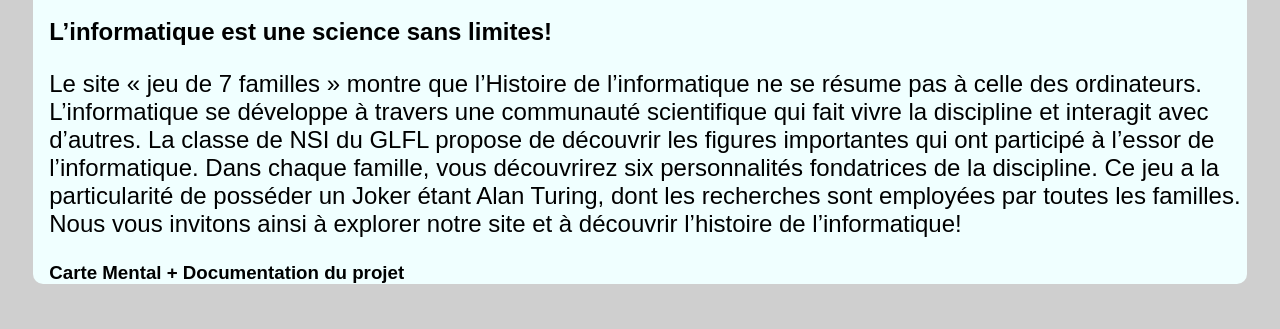
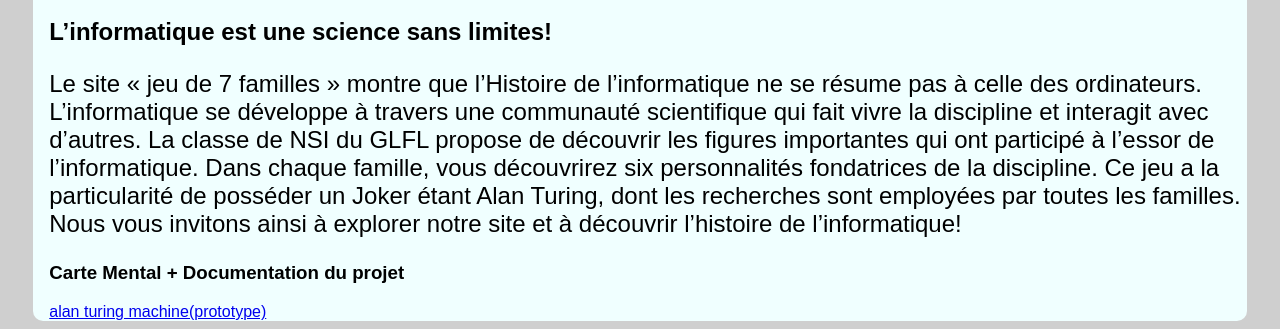
Before and after one commit to zouhair-bit/les-7-familles, a plain HTML site: page index.html in a window 1280 px wide. Shown: the part 584-913 px from the top of the page. Before the commit the page ends 887 px from the top, so only its background shows below. Drawn offline with Linux system fonts and the light colour scheme; some icons are missing.

Commit message:
Update index.html

```diff
--- a/index.html
+++ b/index.html
@@ -50,6 +50,7 @@ vous invitons ainsi à explorer notre site et à découvrir l’histoire de l’
                 </lord-icon>
                 </a>
                 <h3>Carte Mental + Documentation du projet</h3>
+                <a href='/html/turing-gh-pages/index.html'>alan turing machine(prototype)</a>
             </div>
         </div>
     </div>
```
